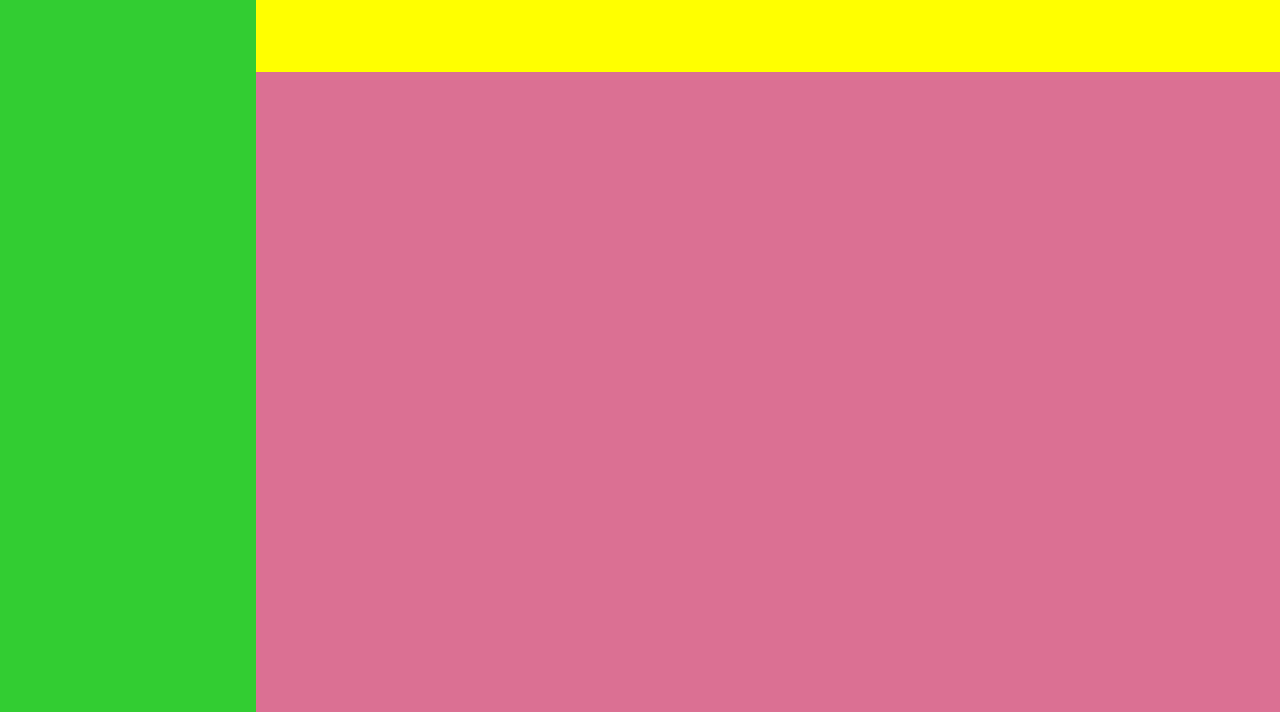
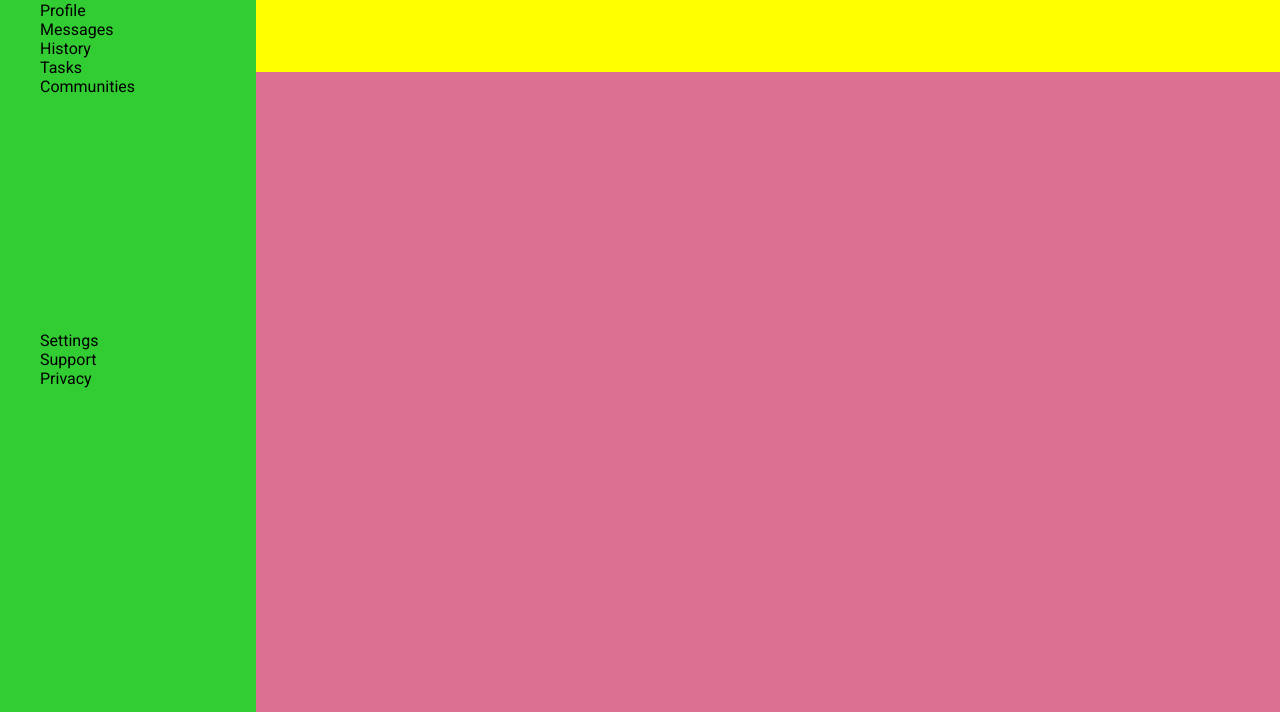
Before and after one commit to Ariech/odin-admin-dasboard, a plain HTML site: page index.html in a window 1280 px wide. Shown: the part 88-800 px from the top of the page. Drawn offline with Linux system fonts and the light colour scheme.

Commit message:
Create content for sidebar and basic styles for it

```diff
--- a/index.html
+++ b/index.html
@@ -10,7 +10,40 @@
 
 <body>
     <header class="header"></header>
-    <div class="sidebar"></div>
+    <div class="sidebar">
+        <h1>Dashboard</h1>
+        <ul class="sidebar-menu">
+            <li><img src="" alt="">
+                <p>Home</p>
+            </li>
+            <li><img src="" alt="">
+                <p>Profile</p>
+            </li>
+            <li><img src="" alt="">
+                <p>Messages</p>
+            </li>
+            <li><img src="" alt="">
+                <p>History</p>
+            </li>
+            <li><img src="" alt="">
+                <p>Tasks</p>
+            </li>
+            <li><img src="" alt="">
+                <p>Communities</p>
+            </li>
+        </ul>
+        <ul class="sidebar-menu settings">
+            <li><img src="" alt="">
+                <p>Settings</p>
+            </li>
+            <li><img src="" alt="">
+                <p>Support</p>
+            </li>
+            <li><img src="" alt="">
+                <p>Privacy</p>
+            </li>
+        </ul>
+    </div>
     <div class="content-wrapper"></div>
 </body>
 
--- a/styles.css
+++ b/styles.css
@@ -1,3 +1,5 @@
+@import url("https://fonts.googleapis.com/css2?family=Roboto:ital,wght@0,400;0,500;1,300&display=swap");
+
 * {
   margin: 0;
   padding: 0;
@@ -7,6 +9,7 @@
 html,
 body {
   height: 100%;
+  font-family: "Roboto", sans-serif;
 }
 
 body {
@@ -14,14 +17,32 @@ body {
   grid-template: 1fr 4fr / clamp(250px, 20%, 300px) 4fr;
 }
 
+/* Header */
+
 .header {
   background-color: yellow;
 }
 
+/* Sidebar */
+
 .sidebar {
   background-color: limegreen;
   grid-row: 1 / 3;
+
+  display: grid;
+  grid-template-rows: auto 1fr 1fr;
+  padding: 2rem;
 }
+
+.sidebar-menu {
+  list-style: none;
+}
+
+.sidebar-menu > li {
+  display: flex;
+  gap: 0.5rem;
+}
+/* Content */
 
 .content-wrapper {
   background-color: palevioletred;
```
